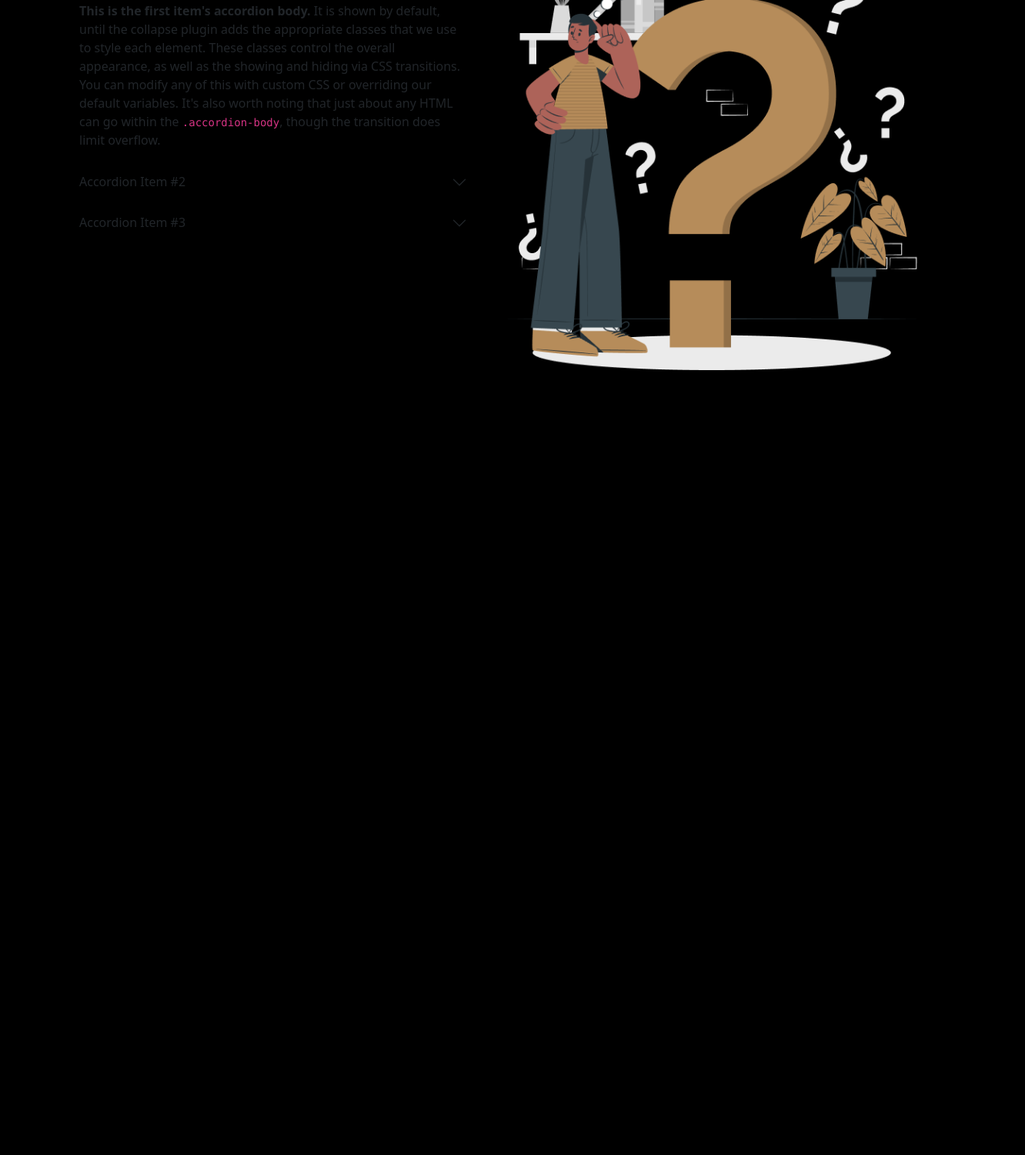
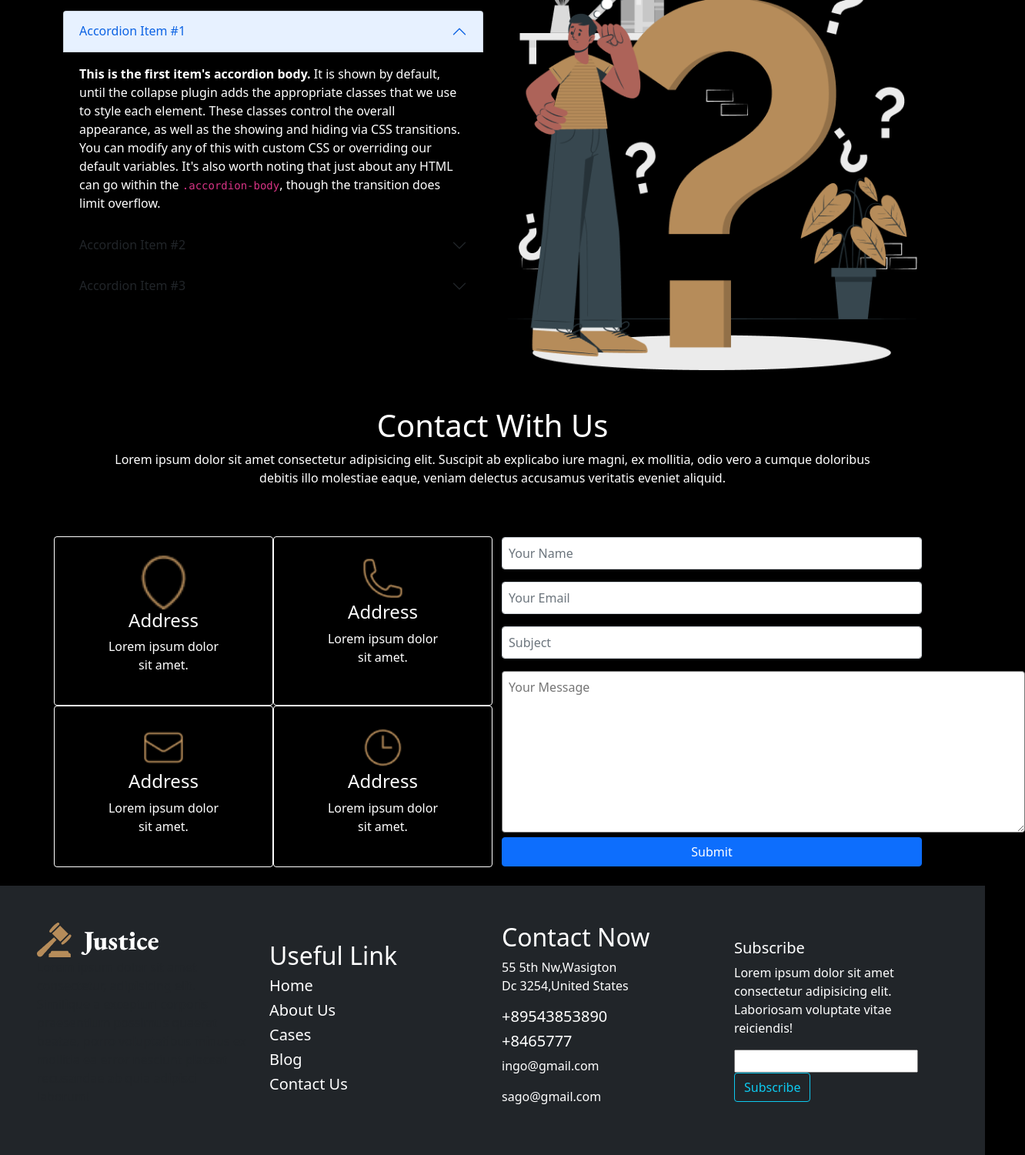
Before and after one commit to Nabi171/justiceApp, a plain HTML site: page index.html in a window 1280 px wide. Shown: the part 2398-3899 px from the top of the page at 77% size, 1332 px wide, since content can reach past the window. Before the commit the page ends 2879 px from the top, so only its background shows below. Drawn offline with nearby package versions, Linux system fonts and the light colour scheme.

Commit message:
changes in commit

```diff
--- a/index.html
+++ b/index.html
@@ -188,12 +188,12 @@
             <p class="text-center text-white">Lorem ipsum dolor sit amet consectetur adipisicing elit. Repudiandae eos a
                 praesentium magni minima, obcaecati error ipsum nesciunt quaerat vitae. Qui, officia.</p>
         </div>
-        <div class="row">
-            <div class="col-lg-6">
+        <div class="row align-items-center">
+            <div class="col-lg-6 text-white">
                 <div class="accordion" id="accordionPanelsStayOpenExample">
                     <div class="accordion-item">
                         <h2 class="accordion-header" id="panelsStayOpen-headingOne">
-                            <button class="accordion-button" type="button" data-bs-toggle="collapse"
+                            <button class="accordion-button " type="button" data-bs-toggle="collapse"
                                 data-bs-target="#panelsStayOpen-collapseOne" aria-expanded="true"
                                 aria-controls="panelsStayOpen-collapseOne">
                                 Accordion Item #1
@@ -201,7 +201,7 @@
                         </h2>
                         <div id="panelsStayOpen-collapseOne" class="accordion-collapse collapse show"
                             aria-labelledby="panelsStayOpen-headingOne">
-                            <div class="accordion-body">
+                            <div class="accordion-body text-white">
                                 <strong>This is the first item's accordion body.</strong> It is shown by default, until
                                 the collapse plugin adds the appropriate classes that we use to style each element.
                                 These classes control the overall appearance, as well as the showing and hiding via CSS
@@ -259,6 +259,106 @@
         </div>
     </section>
 
+    <!-- contact  -->
+
+    <section class="container">
+        <div class="text-center text-white p-4 m-4">
+            <h1>Contact With Us</h1>
+            <p>Lorem ipsum dolor sit amet consectetur adipisicing elit. Suscipit ab explicabo iure magni, ex mollitia,
+                odio vero a cumque doloribus debitis illo molestiae eaque, veniam delectus accusamus veritatis eveniet
+                aliquid.</p>
+        </div>
+        <div class="row align-items-center">
+            <div class="col-lg-6">
+                <div class="row">
+                    <div class="col-lg-6 p-4 card border-white">
+                        <img class="w-25 mx-auto" src="/images/address.png" alt="">
+                        <h4 class="text-center text-white">Address</h4>
+                        <p class="text-center text-white">Lorem ipsum dolor <br> sit amet.</p>
+                    </div>
+                    <div class="col-lg-6 p-4 card border-white">
+                        <img class="w-25 mx-auto" src="/images/call.png" alt="">
+                        <h4 class="text-center text-white">Address</h4>
+                        <p class="text-center text-white">Lorem ipsum dolor <br> sit amet.</p>
+                    </div>
+                    <div class="col-lg-6 p-4 card border-white">
+                        <img class="w-25 mx-auto" src="/images/email.png" alt="">
+                        <h4 class="text-center text-white">Address</h4>
+                        <p class="text-center text-white">Lorem ipsum dolor <br> sit amet.</p>
+                    </div>
+                    <div class="col-lg-6 p-4 card border-white">
+                        <img class="w-25 mx-auto" src="/images/time.png" alt="">
+                        <h4 class="text-center text-white">Address</h4>
+                        <p class="text-center text-white">Lorem ipsum dolor <br> sit amet.</p>
+                    </div>
+                </div>
+            </div>
+            <div class="col-lg-6">
+                <form>
+                    <div class="mb-3">
+
+                        <input type="text" placeholder="Your Name" class="form-control p-2" id="exampleInputEmail1"
+                            aria-describedby="emailHelp">
+
+                    </div>
+                    <div class="mb-3">
+
+                        <input type="email" placeholder="Your Email" class="form-control p-2" id="exampleInputEmail1"
+                            aria-describedby="emailHelp">
+
+                    </div>
+                    <div class="mb-3">
+
+                        <input type="text" placeholder="Subject" class="form-control p-2" id="exampleInputEmail1"
+                            aria-describedby="emailHelp">
+
+                    </div>
+
+
+                    <textarea name="" type="text" placeholder="Your Message" class="rounded p-2" id="" cols="70"
+                        rows="8"></textarea>
+                    <button type="submit" class="btn btn-primary w-100">Submit</button>
+                </form>
+            </div>
+        </div>
+    </section>
+
+
+    <section class="bg-dark">
+        <div class="row align-items-center p-5 mt-4">
+            <div class="col-lg-3">
+                <img src="/images/logo.png" alt="">
+                <p>Lorem ipsum dolor sit amet consectetur, adipisicing elit. Similique a excepturi corporis praesentium
+                    possimus quaerat beatae, porro voluptatibus minus ex mollitia ea error nesciunt placeat recusandae
+                    ab quia adipisci laborum!</p>
+            </div>
+            <div class="col-lg-3 text-white">
+                <h2>Useful Link</h2>
+                <div>
+                    <h5>Home</h5>
+                    <h5>About Us</h5>
+                    <h5>Cases</h5>
+                    <h5>Blog</h5>
+                    <h5>Contact Us</h5>
+                </div>
+            </div>
+            <div class="col-lg-3 text-white">
+                <h2>Contact Now</h2>
+                <P>55 5th Nw,Wasigton <br>Dc 3254,United States</P>
+                <h5>+89543853890</h5>
+                <h5>+8465777</h5>
+                <p>ingo@gmail.com</p>
+                <p>sago@gmail.com</p>
+            </div>
+            <div class="col-lg-3 text-white">
+                <h5>Subscribe</h5>
+                <p>Lorem ipsum dolor sit amet consectetur adipisicing elit. Laboriosam voluptate vitae reiciendis!</p>
+                <input type="text">
+                <button class="btn btn-outline-info">Subscribe</button>
+            </div>
+        </div>
+
+    </section>
 
     <!-- bootstrap script  -->
     <script src="https://cdn.jsdelivr.net/npm/bootstrap@5.0.0-beta1/dist/js/bootstrap.bundle.min.js"
```
